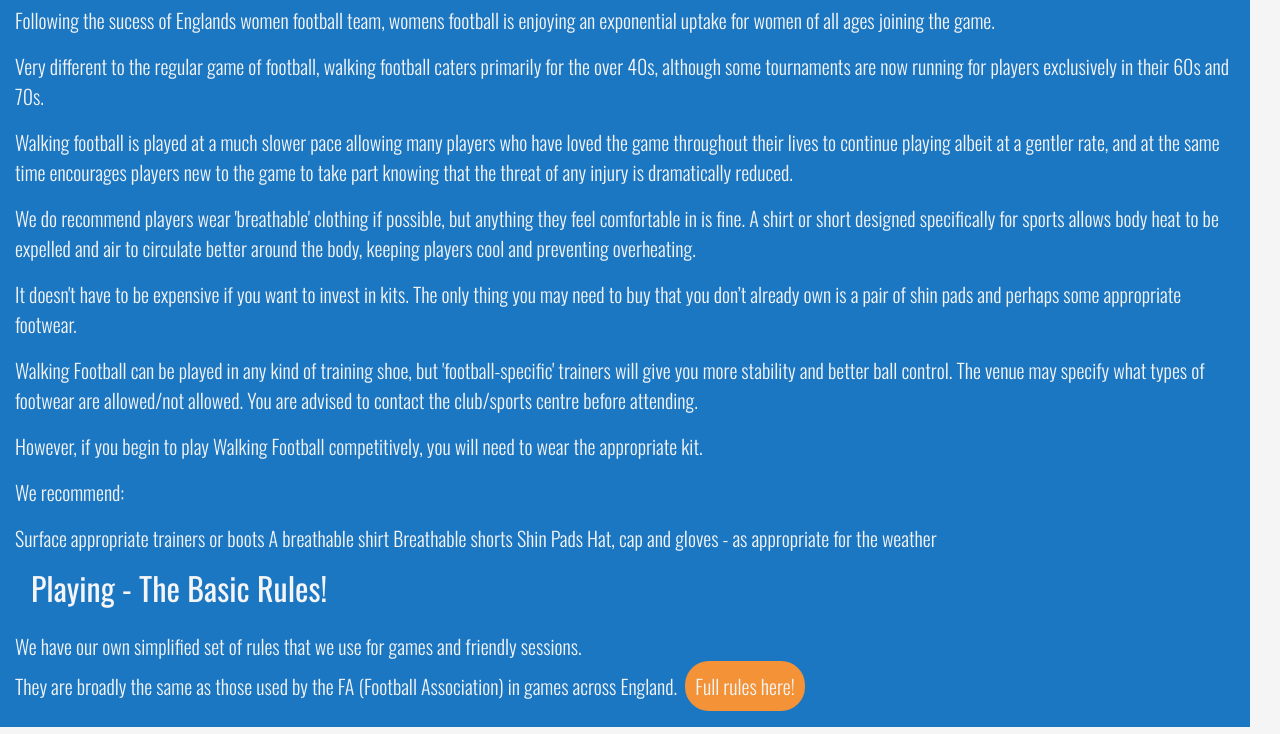
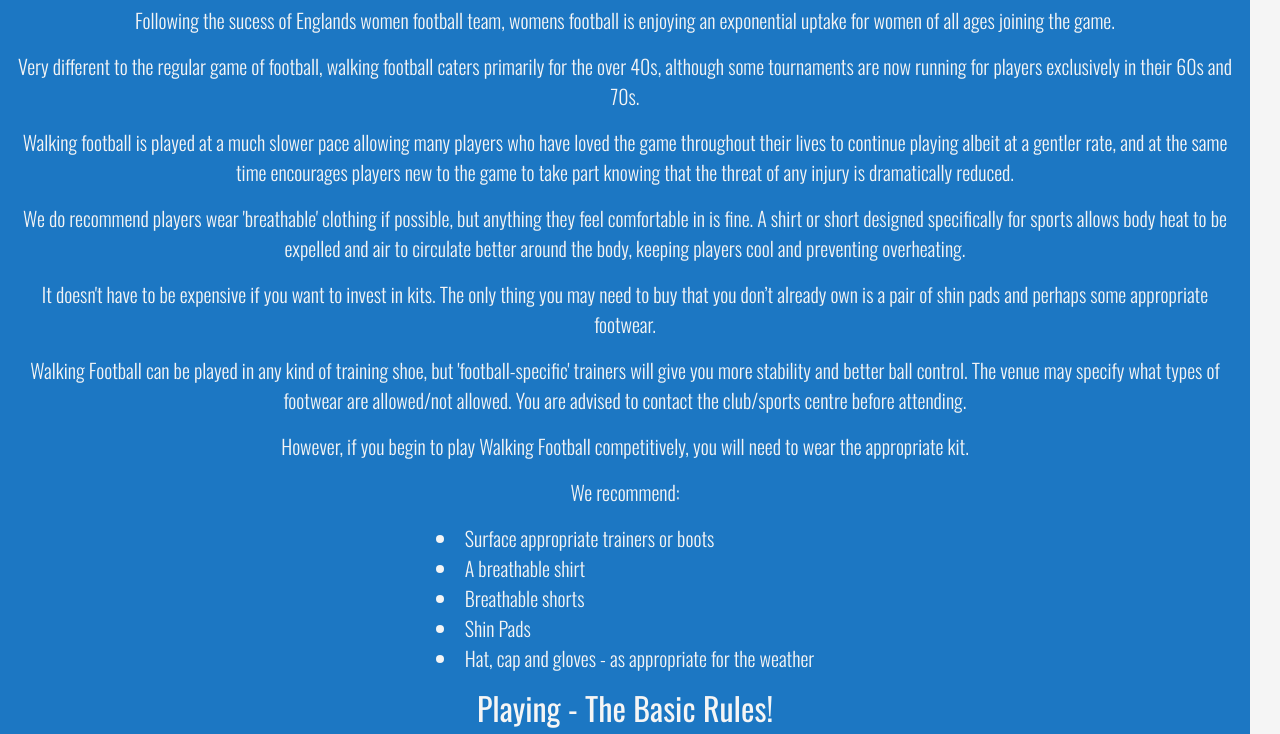
Before and after one commit to JMcbeath1966/walking-womens-football, a plain HTML site: page playing.html in a window 1280 px wide. Shown: the part 773-1507 px from the top of the page. Drawn offline with nearby package versions, Linux system fonts and the light colour scheme.

Commit message:
if applied, additional div class added to allow styling of ul list that is correctly aligned, and removal of redundant text center coding on li's

```diff
--- a/playing.html
+++ b/playing.html
@@ -42,24 +42,26 @@
                             <div class="embed-responsive embed-responsive-21by9">
                             <iframe class="embed-responsive-item" src="https://www.youtube.com/embed/WSxTiscYTcA" title="England Women Over 40's v England Women Over 50's - Walking Football" allow="accelerometer; autoplay; clipboard-write; encrypted-media; gyroscope; picture-in-picture" allowfullscreen></iframe>
                             </div>
-                            <h2 class="considerations">Playing - Things to consider!</h2>
-                                <p class="considerations">Following the sucess of Englands women football team, womens football is enjoying an exponential uptake for women of all ages joining the game.</p>
-                                <p class="considerations">Very different to the regular game of football, walking football caters primarily for the over 40s, although some tournaments are now running for players exclusively in their 60s and 70s.</p>
-                                <p class="considerations">Walking football is played at a much slower pace allowing many players who have loved the game throughout their lives to continue playing albeit at a gentler rate, and at the same time encourages players new to the game to take part knowing that the threat of any injury is dramatically reduced.</p>
-                                <p class="considerations">We do recommend players wear 'breathable' clothing if possible, but anything they feel comfortable in is fine. A shirt or short designed specifically for sports allows body heat to be expelled and air to circulate better around the body, keeping players cool and preventing overheating.</p>
-                                <p class="considerations">It doesn't have to be expensive if you want to invest in kits. The only thing you may need to buy that you don’t already own is a pair of shin pads and perhaps some appropriate footwear.</p>
-                                <p class="considerations">Walking Football can be played in any kind of training shoe, but 'football-specific' trainers will give you more stability and better ball control. The venue may specify what types of footwear are allowed/not allowed. You are advised to contact the club/sports centre before attending.</p>
-                                <p class="considerations">However, if you begin to play Walking Football competitively, you will need to wear the appropriate kit.</p>
-                                <p class="considerations">We recommend:</p>
-                                <ul>
-                                  <li class="kit">Surface appropriate trainers or boots</li>
-                                  <li class="kit">A breathable shirt</li>
-                                  <li class="kit">Breathable shorts</li>
-                                  <li class="kit">Shin Pads</li>
-                                  <li class="kit">Hat, cap and gloves - as appropriate for the weather</li>
+                            <h2 class="text-center ">Playing - Things to consider!</h2>
+                                <p class="text-center">Following the sucess of Englands women football team, womens football is enjoying an exponential uptake for women of all ages joining the game.</p>
+                                <p class="text-center">Very different to the regular game of football, walking football caters primarily for the over 40s, although some tournaments are now running for players exclusively in their 60s and 70s.</p>
+                                <p class="text-center">Walking football is played at a much slower pace allowing many players who have loved the game throughout their lives to continue playing albeit at a gentler rate, and at the same time encourages players new to the game to take part knowing that the threat of any injury is dramatically reduced.</p>
+                                <p class="text-center">We do recommend players wear 'breathable' clothing if possible, but anything they feel comfortable in is fine. A shirt or short designed specifically for sports allows body heat to be expelled and air to circulate better around the body, keeping players cool and preventing overheating.</p>
+                                <p class="text-center">It doesn't have to be expensive if you want to invest in kits. The only thing you may need to buy that you don’t already own is a pair of shin pads and perhaps some appropriate footwear.</p>
+                                <p class="text-center">Walking Football can be played in any kind of training shoe, but 'football-specific' trainers will give you more stability and better ball control. The venue may specify what types of footwear are allowed/not allowed. You are advised to contact the club/sports centre before attending.</p>
+                                <p class="text-center">However, if you begin to play Walking Football competitively, you will need to wear the appropriate kit.</p>
+                                <p class="text-center">We recommend:</p>
+                              <div class="list text-center">
+                                <ul class="kit">
+                                  <li class="clothes">Surface appropriate trainers or boots</li>
+                                  <li class="clothes">A breathable shirt</li>
+                                  <li class="clothes">Breathable shorts</li>
+                                  <li class="clothes">Shin Pads</li>
+                                  <li class="clothes">Hat, cap and gloves - as appropriate for the weather</span></li>
                                 </ul>
-                            <h2 class="rules">Playing - The Basic Rules!</h2>
-                            <p class="rules">We have our own simplified set of rules that we use for games and friendly sessions. <br>They are broadly the same as those used by the FA (Football Association) in games across England.&nbsp;&nbsp;<a class="rules-link" href="https://www.walkingfootball.co.uk/walking-football-rules/">Full rules here!</a></p>
+                              </div>
+                            <h2 class="text-center rules">Playing - The Basic Rules!</h2>
+                            <p class="text-center rules">We have our own simplified set of rules that we use for games and friendly sessions. <br>They are broadly the same as those used by the FA (Football Association) in games across England.&nbsp;&nbsp;<a class="rules-link" href="https://www.walkingfootball.co.uk/walking-football-rules/">Full rules here!</a></p>
                 </div>
             </div>
     <footer>
```
